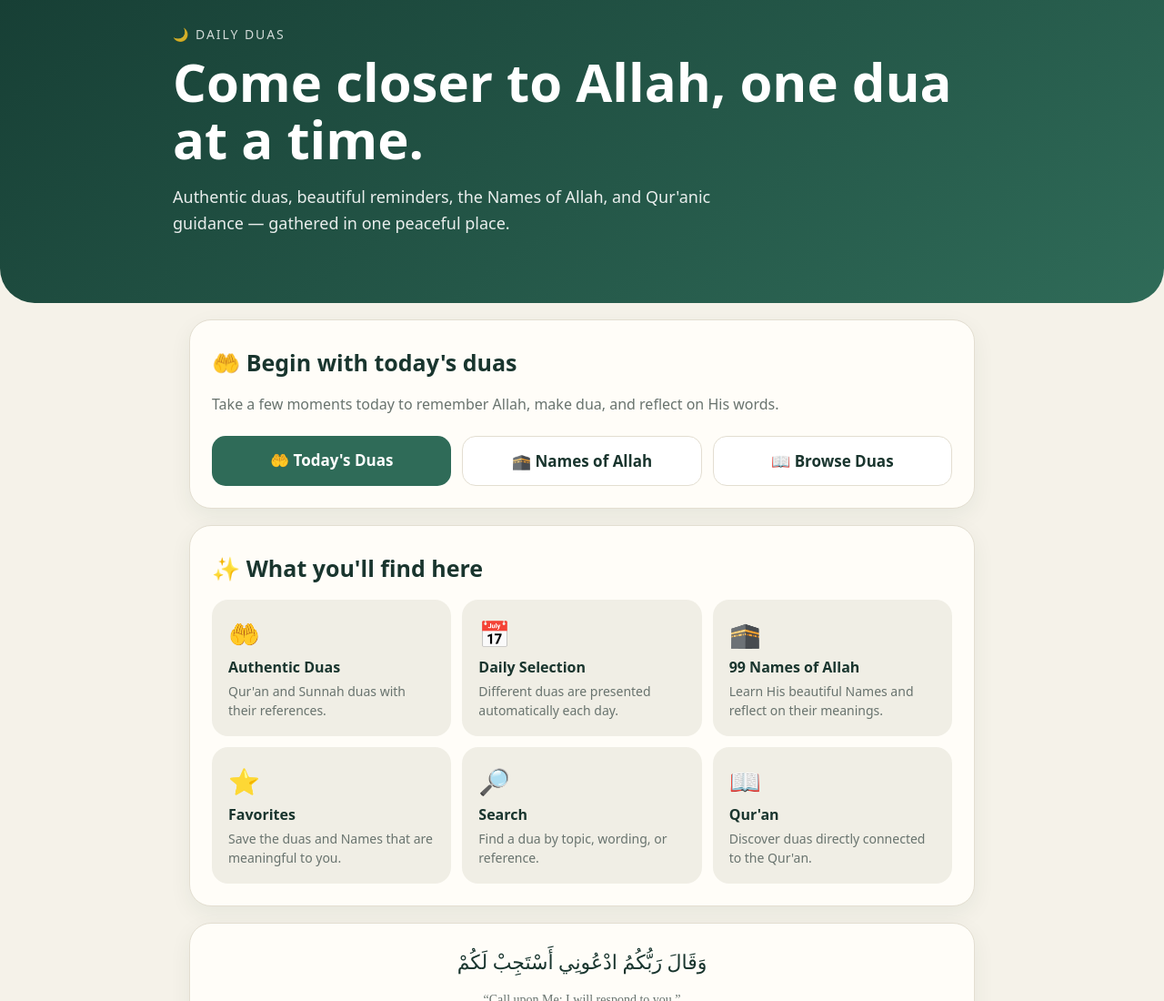
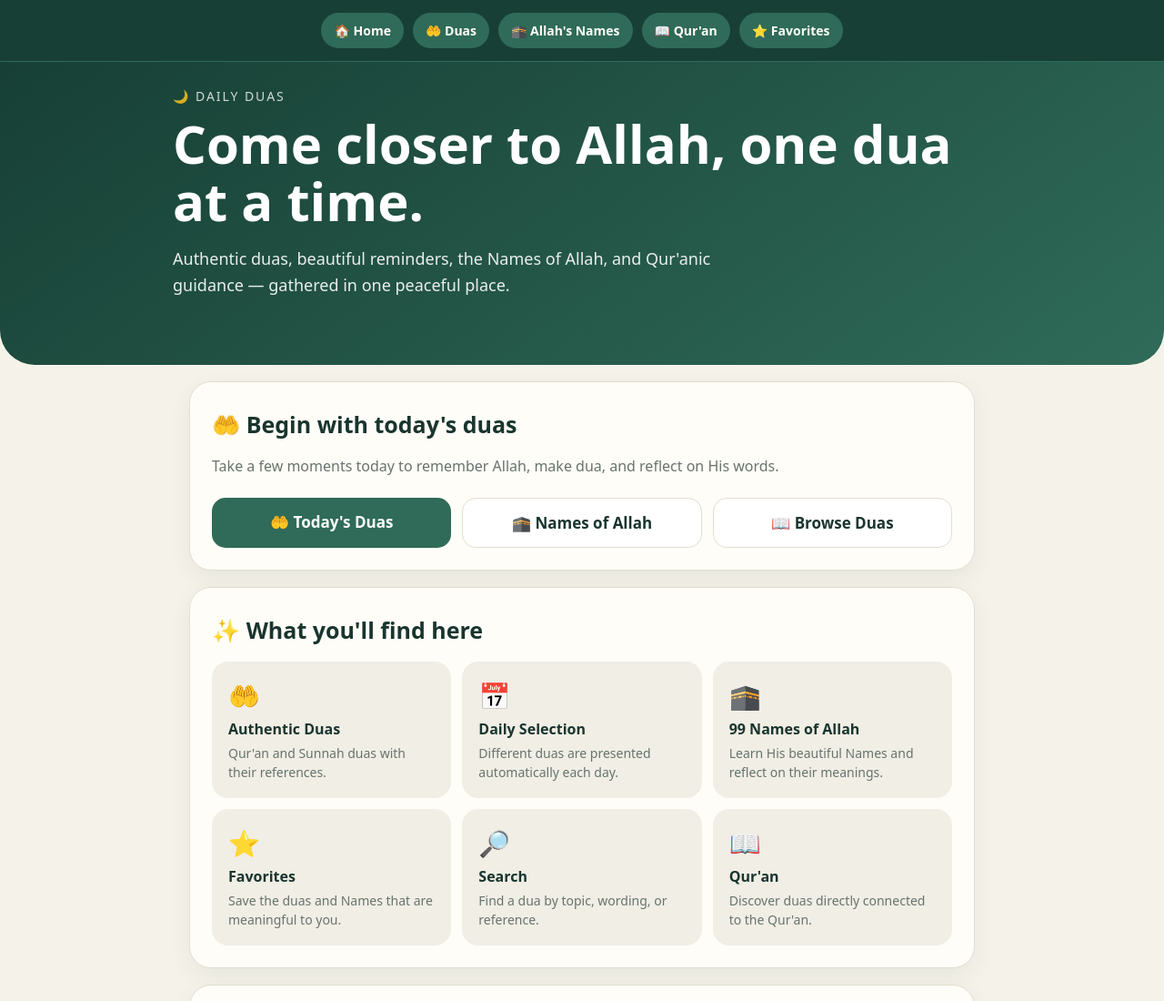
Before and after one commit to kashixlegend-dot/daily-duas, a plain HTML site: page home.html in a window 1280 px wide. Shown: the top 1100 px of the page at 91% size. Drawn offline with Linux system fonts and the light colour scheme.

Commit message:
Add navigation styling

```diff
--- a/home.html
+++ b/home.html
@@ -168,10 +168,51 @@ footer{
     grid-template-columns:1fr 1fr 1fr;
   }
 }
-</style>
+.nav{
+  display:flex;
+  gap:10px;
+  flex-wrap:wrap;
+  justify-content:center;
+  padding:14px 18px;
+  background:#173f35;
+  border-bottom:1px solid #2f6b58;
+}
+
+.nav a{
+  color:#fffdf8;
+  text-decoration:none;
+  padding:10px 14px;
+  border-radius:999px;
+  background:#2f6b58;
+  font-weight:600;
+  font-size:14px;
+}
+
+.nav a:hover{
+  background:#b28a3b;
+}
+
+@media(max-width:600px){
+  .nav{
+    gap:7px;
+    padding:10px;
+  }
+
+  .nav a{
+    padding:8px 10px;
+    font-size:13px;
+  }
+}</style>
 </head>
 
 <body>
+  <nav class="nav">
+  <a href="home.html">🏠 Home</a>
+  <a href="index.html#duas">🤲 Duas</a>
+  <a href="names.html">🕋 Allah's Names</a>
+  <a href="quran.html">📖 Qur'an</a>
+  <a href="favorites.html">⭐ Favorites</a>
+  </nav>
 
 <header>
   <div class="wrap">
```
